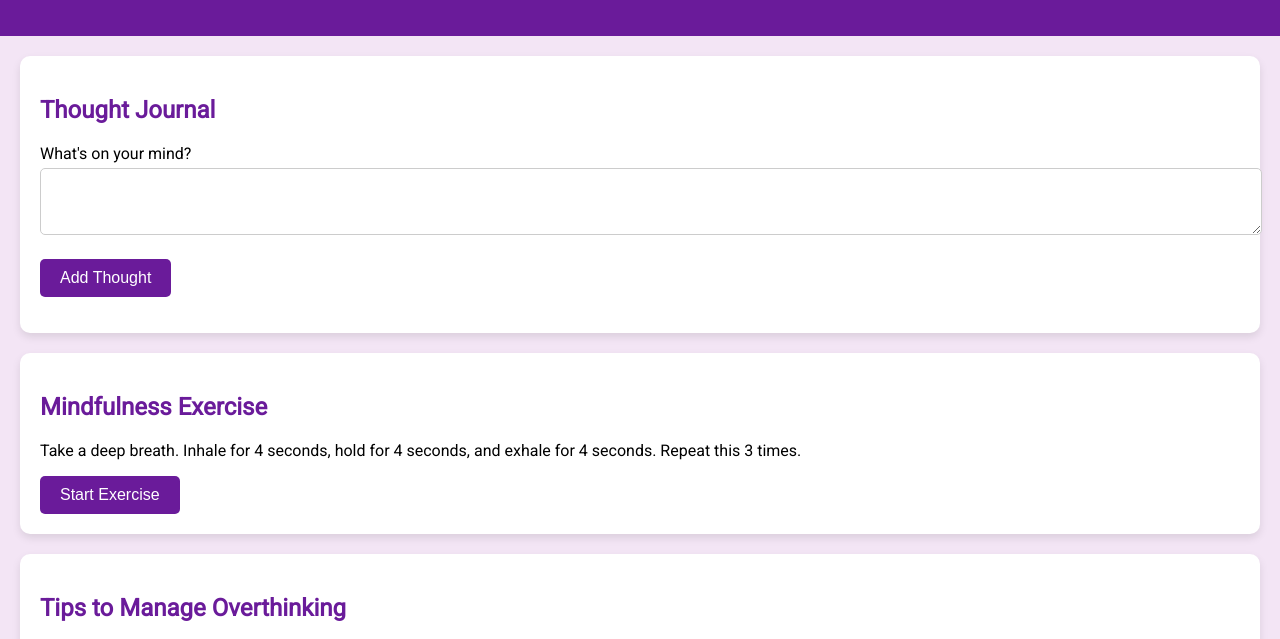
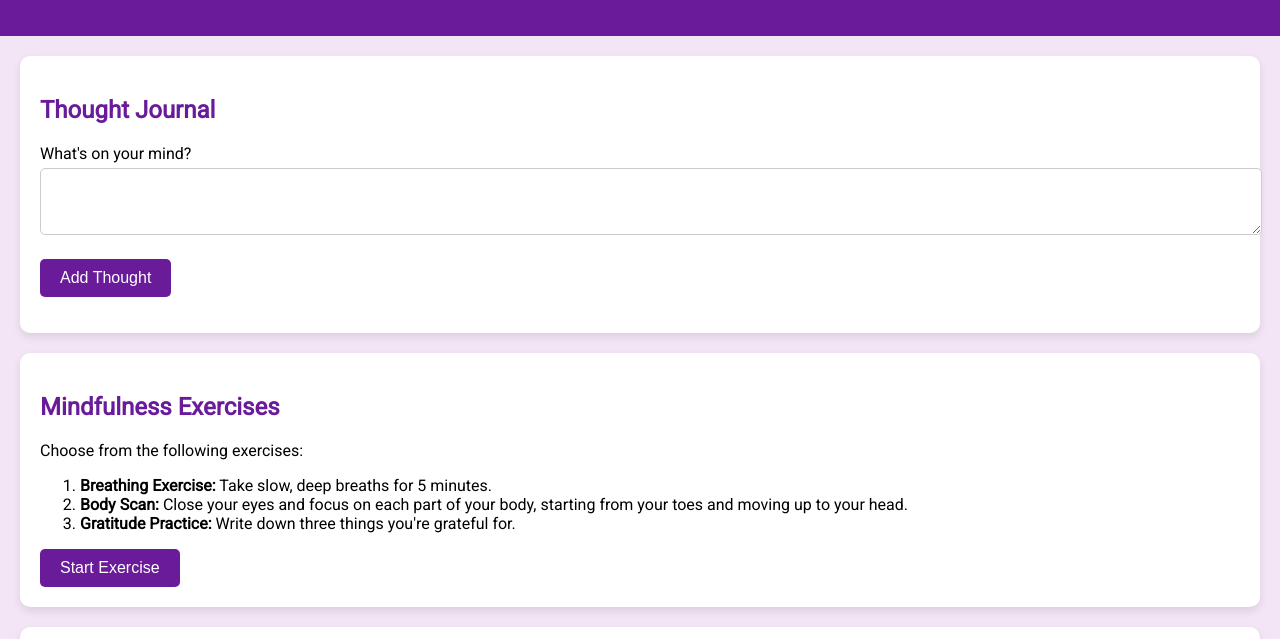
Before and after one commit to MalishiKeshini/overthinking-octopus, a plain HTML site: page index.html in a window 1280 px wide. Shown: the part 121-760 px from the top of the page. Drawn offline with Linux system fonts and the light colour scheme; a script that the page names is missing.

Commit message:
index.html

```diff
--- a/index.html
+++ b/index.html
@@ -25,9 +25,14 @@
         </section>
 
         <section class="container">
-            <h2>Mindfulness Exercise</h2>
-            <p>Take a deep breath. Inhale for 4 seconds, hold for 4 seconds, and exhale for 4 seconds. Repeat this 3 times.</p>
-            <button onclick="startMindfulness()">Start Exercise</button>
+            <h2>Mindfulness Exercises</h2>
+            <p>Choose from the following exercises:</p>
+            <ol>
+                <li><strong>Breathing Exercise:</strong> Take slow, deep breaths for 5 minutes.</li>
+                <li><strong>Body Scan:</strong> Close your eyes and focus on each part of your body, starting from your toes and moving up to your head.</li>
+                <li><strong>Gratitude Practice:</strong> Write down three things you're grateful for.</li>
+            </ol>
+            <button onclick="startExercise()">Start Exercise</button>
         </section>
 
         <section class="container">
```
